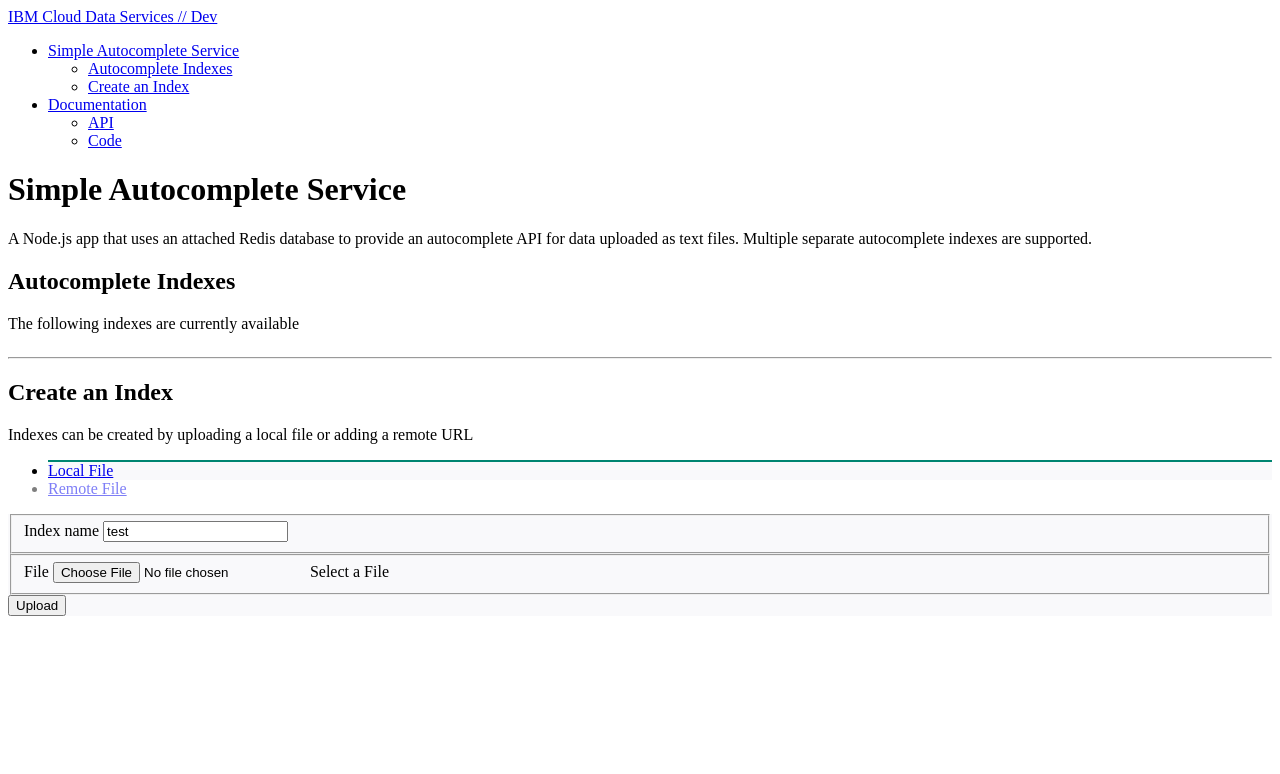
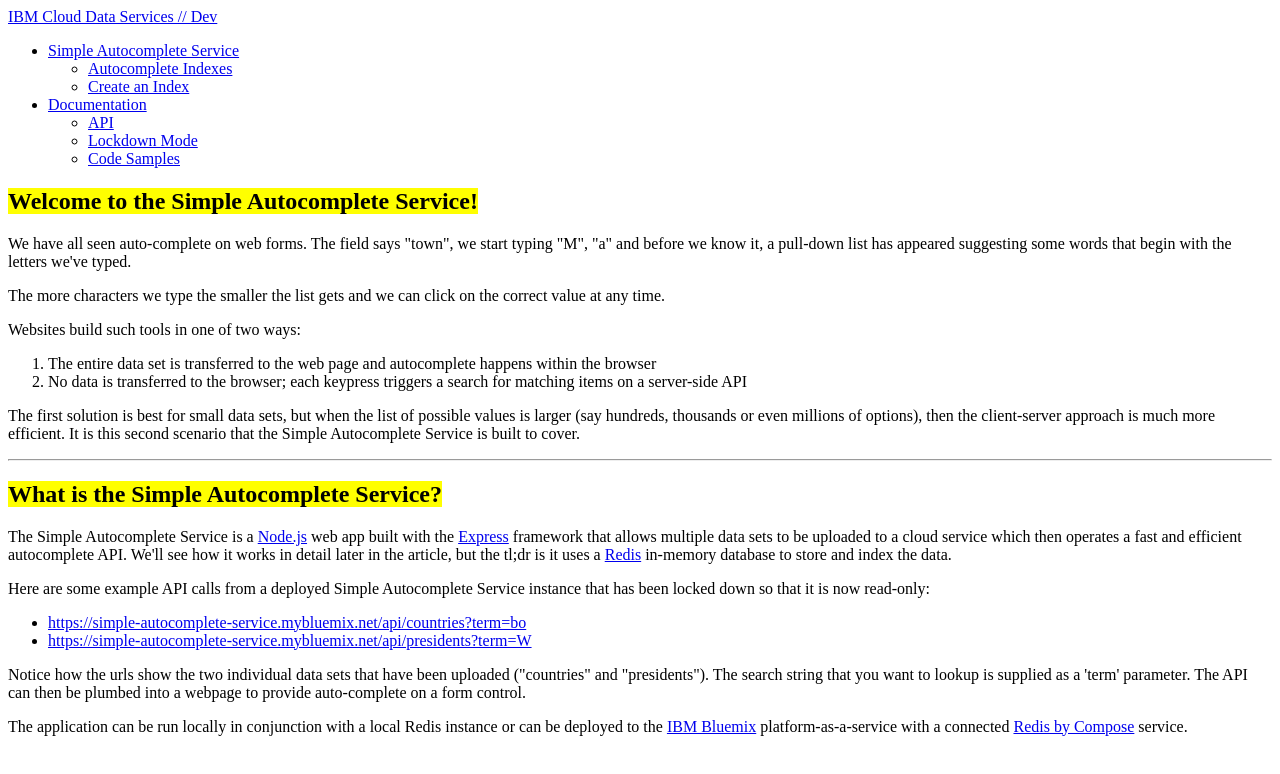
Before and after one commit to ibm-cds-labs/simple-autocomplete-service, a website: page public/index.html in a window 1280 px wide. Drawn offline with nearby package versions, Linux system fonts and the light colour scheme; no server answers.

Commit message:
additional info

```diff
--- a/public/index.html
+++ b/public/index.html
@@ -22,7 +22,7 @@
           <li class="tree-nav_item">
             <a class="tree-nav_link" href="/">Simple Autocomplete Service</a>
             <ul class="tree-nav">
-              <li class="tree-nav_item"><a class="tree-nav_link" href="#indexlist">Autocomplete Indexes</a></li>
+              <li class="tree-nav_item"><a class="tree-nav_link" href="/autocomplete.html">Autocomplete Indexes</a></li>
               <li class="tree-nav_item"><a class="tree-nav_link" href="#indexadd">Create an Index</a></li>
             </ul>
           </li>
@@ -30,100 +30,88 @@
             <a class="tree-nav_link" href="/doc.html">Documentation</a>
             <ul class="tree-nav">
               <li class="tree-nav_item"><a class="tree-nav_link" href="/doc.html#apilist">API</a></li>
-              <li class="tree-nav_item"><a class="tree-nav_link" href="/doc.html#codesamples">Code</a></li>
+              <li class="tree-nav_item"><a class="tree-nav_link" href="/doc.html#lockdown">Lockdown Mode</a></li>
+              <li class="tree-nav_item"><a class="tree-nav_link" href="/doc.html#codesamples">Code Samples</a></li>
             </ul>
           </li>
         </ul>
       </nav>
 
-      <div class="bookend-layout_body theme_light bg_white">
-        <header class="layout_section theme_light">
-          <h1 class="type_heading">Simple Autocomplete Service</h1>
+      <div class="bookend-layout_body theme_light bg_white scrollable-y">
+<!-- start welcome -->
+        <section class="layout_section">
+          <h1 class="type_heading">
+            <mark class="type_mark">Welcome to the Simple Autocomplete Service!</mark>
+          </h1>
           <p class="type_copy">
-            A Node.js app that uses an attached Redis database to provide an autocomplete API for
-            data uploaded as text files. Multiple separate autocomplete indexes are supported.
+            We have all seen auto-complete on web forms. The field says "town", we start
+            typing "M", "a" and before we know it, a pull-down list has appeared
+            suggesting some words that begin with the letters we've typed.
           </p>
-        </header>
+          <p class="type_copy">
+            The more characters we type the smaller the list gets and we can click on
+            the correct value at any time.
+          </p>
+          <p class="type_copy">
+            Websites build such tools in one of two ways:
+          </p>
+          <ol class="ordered_list type_copy">
+            <li>The entire data set is transferred to the web page and autocomplete happens within the browser</li>
+            <li>No data is transferred to the browser; each keypress triggers a search for matching items on a server-side API</li>
+          </ol>
+          <p class="type_copy">
+            The first solution is best for small data sets, but when the list of possible
+            values is larger (say hundreds, thousands or even millions of options), then
+            the client-server approach is much more efficient. It is this second scenario
+            that the Simple Autocomplete Service is built to cover.
+          </p>
 
-<!-- start index listing -->
-        <section class="layout_section">
-          <div id="indexlist"></div>
-          <h2 class="type_heading type_mark">Autocomplete Indexes</h2>
-          <p class="type_copy">The following indexes are currently available</p>
-          <div id="thetable" class="table_basic-container">
-<!-- table of indexes goes here -->
-          </div>
+          <hr>
+          <h1 class="type_heading">
+            <mark class="type_mark">What is the Simple Autocomplete Service?</mark>
+          </h1>
+          <p class="type_copy">
+            The Simple Autocomplete Service is a
+            <a class="type_link" target="_blank" href="https://nodejs.org">Node.js</a>
+            web app built with the
+            <a class="type_link" target="_blank" href="http://expressjs.com/">Express</a>
+            framework that allows multiple data sets to be uploaded to a cloud service
+            which then operates a fast and efficient autocomplete API. We'll see how it
+            works in detail later in the article, but the tl;dr is it uses a
+            <a class="type_link" target="_blank" href="http://redis.io/">Redis</a>
+            in-memory database to store and index the data.
+          </p>
+          <p class="type_copy">
+           Here are some example API calls from a deployed Simple Autocomplete Service
+           instance that has been locked down so that it is now read-only:
+          </p>
+          <ul class="unordered_list type_copy">
+            <li>
+              <a class="type_link" target="_blank" href="https://simple-autocomplete-service.mybluemix.net/api/countries?term=bo">
+                https://simple-autocomplete-service.mybluemix.net/api/countries?term=bo
+              </a>
+            </li>
+            <li>
+              <a class="type_link" target="_blank" href="https://simple-autocomplete-service.mybluemix.net/api/presidents?term=W">
+                https://simple-autocomplete-service.mybluemix.net/api/presidents?term=W
+              </a>
+            </li>
+          </ul>
+          <p class="type_copy">
+            Notice how the urls show the two individual data sets that have been uploaded
+            ("countries" and "presidents"). The search string that you want to lookup is
+            supplied as a 'term' parameter. The API can then be plumbed into a webpage to
+            provide auto-complete on a form control.
+          </p>
+          <p class="type_copy">
+           The application can be run locally in conjunction with a local Redis instance or can be deployed to the
+           <a class="type_link" target="_blank" href="https://bluemix.net/">IBM Bluemix</a>
+           platform-as-a-service with a connected
+           <a class="type_link" target="_blank" href="https://www.compose.io/redis/">Redis by Compose</a>
+           service.
+          </p>
         </section>
-<!-- end index listing -->
-
-<!-- start create index -->
-        <section class="layout_section">
-          <hr>
-          <div id="indexadd"></div>
-          <h2 class="type_heading type_mark">Create an Index</h2>
-          <p class="type_copy">Indexes can be created by uploading a local file or adding a remote URL</p>
-
-          <div class="tabbed-panel">
-            <ul class="tabbed-panel_tab-group">
-              <li class="tabbed-panel_tab"><a href="#indexfromfileupload">Local File</a></li>
-              <li class="tabbed-panel_tab"><a href="#indexfromfileurl">Remote File</a></li>
-            </ul>
-<!-- start upload file panel -->
-            <div id="indexfromfileupload" class="tabbed-panel_panel bg_light-tint">
-              <form id="uploadform" class="form" action="/api/upload" method="post" enctype="multipart/form-data">
-                <fieldset class="form_field">
-                  <label class="form_label" for="name">Index name</label>
-                  <input id="name" class="input_text"  type=text name="name" value="test" required>
-                </fieldset>
-                <fieldset class="form_field">
-                  <label class="form_label" for="file">File</label>
-                  <input id="file" class="input_file" type="file" name="file" required>
-                  <label class="input_file-handle" for="file">Select a File</label>
-                </fieldset>
-                <div class="button_group">
-                  <button id="submitbutton" type="submit" class="button_primary">Upload</button>
-                </div>
-              </form>
-            </div>
-<!-- end upload file panel -->
-<!-- start add url panel -->
-            <div id="indexfromfileurl" class="tabbed-panel_panel bg_light-tint">
-              <p class="type_copy">
-                No data. No problem. <button class="type_link" onclick="toggle('.remote-files')">We got you covered.</button>
-              </p>
-              <div class="button_group remote-files hidden">
-                <button type="button" class="button_secondary btn-shortcut"
-                        data-url="https://raw.githubusercontent.com/glynnbird/simple-autocomplete-service/master/data/countries.txt"
-                        data-name="countries">Countries (194)</button>
-                <button type="button" class="button_secondary btn-shortcut"
-                        data-url="https://raw.githubusercontent.com/glynnbird/simple-autocomplete-service/master/data/uktowns.txt"
-                        data-name="towns">UK Towns (992)</button>
-                <button type="button" class="button_secondary btn-shortcut"
-                        data-url="https://raw.githubusercontent.com/glynnbird/simple-autocomplete-service/master/data/uspresidents.txt"
-                        data-name="presidents">US Presidents (43)</button>
-                <button type="button" class="button_secondary btn-shortcut"
-                        data-url="https://raw.githubusercontent.com/glynnbird/simple-autocomplete-service/master/data/names.txt"
-                        data-name="names">Names (4995)</button>
-              </div>
-              <form id="submiturlform" class="form" action="/api/uploadurl" method="post" enctype="multipart/form-data">
-                <fieldset class="form_field">
-                  <label class="form_label" for="urlname">Index name</label>
-                  <input id="urlname" class="input_text"  type=text name="name" value="test" required>
-                </fieldset>
-                <fieldset class="form_field">
-                  <label class="form_label" for="url">URL</label>
-                  <input id="url" class="input_text"  type="url" name="url" placeholder="Enter a URL" required>
-                </fieldset>
-                <div class="button_group">
-                  <button id="submiturlbutton" type="submit" class="button_primary">Add</button>
-                </div>
-              </form>
-            </div>
-<!-- end add url panel -->
-          </div>
-        </section>
-<!-- end create index -->
-
+<!-- end welcome -->
       </div>
     </div>
 
```
Also changed, not shown: public/autocomplete.html (added, +135 -0 lines), public/doc.html (+36 -21 lines), 1 other file.
